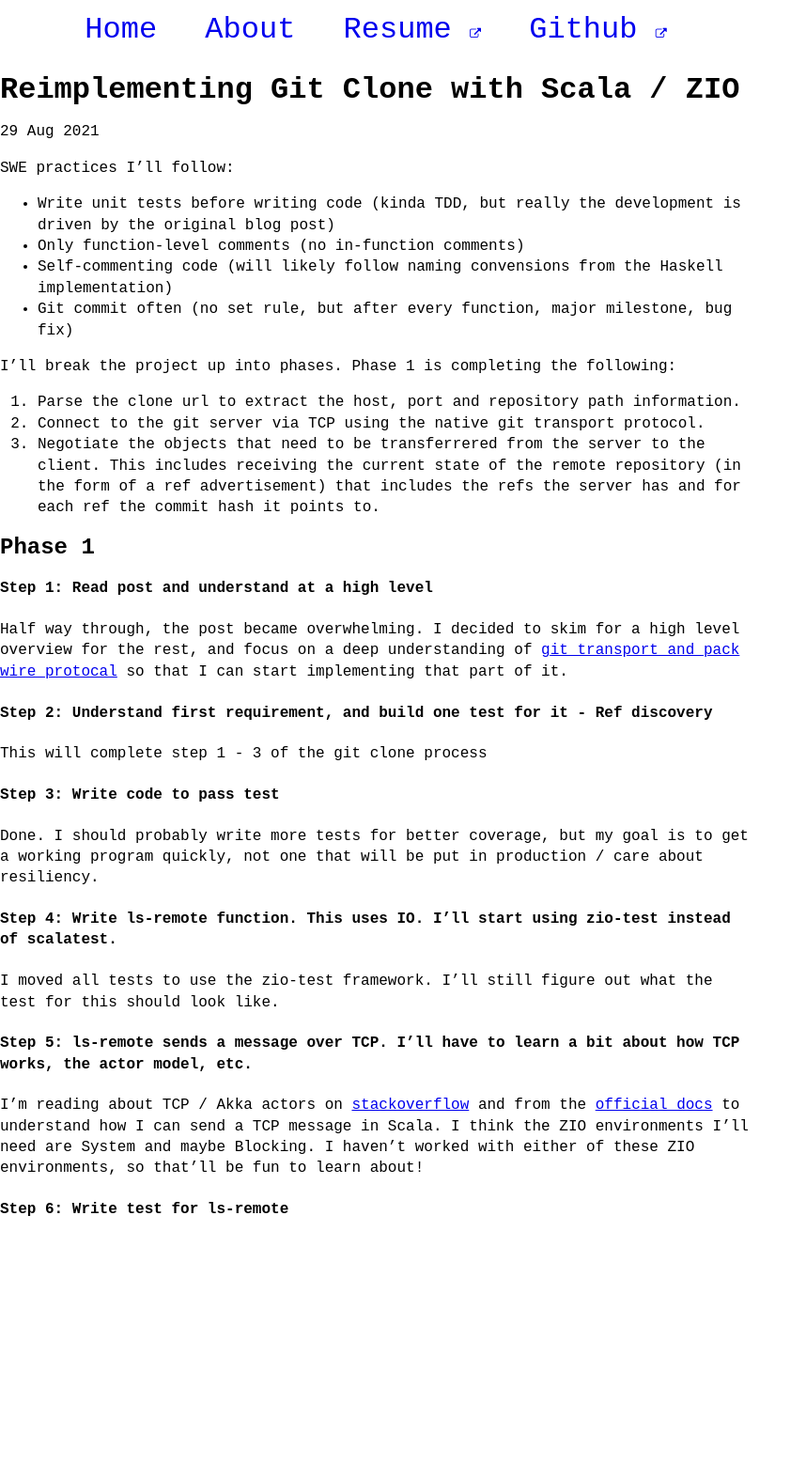
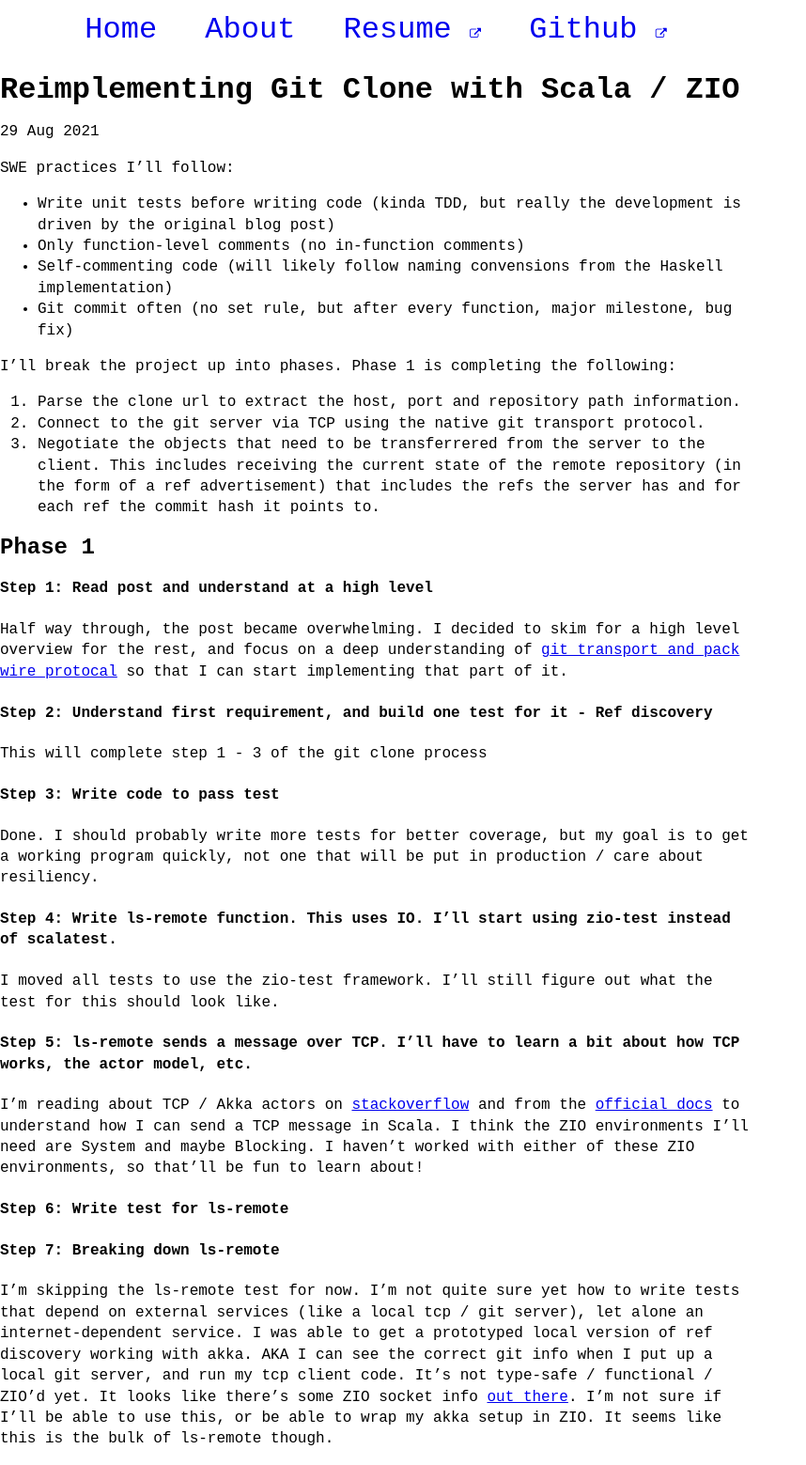
Before and after one commit to ebulllience/aryzach.github.io, a Jekyll site: the page built from _posts/2021-08-29-reimplementing-git-clone-with-scala-zio.markdown, in a window 1280 px wide. Shown: the whole page at 94% size, without its empty margins (0-858 px from the left). Built offline with Jekyll 4.4.1, drawn with Linux system fonts in a browser that asks for light colours; before the commit the page ends 1320 px from its top, so only the background shows below that.

Commit message:
ls-remote / tcp client prototype update

```diff
--- a/_posts/2021-08-29-reimplementing-git-clone-with-scala-zio.markdown
+++ b/_posts/2021-08-29-reimplementing-git-clone-with-scala-zio.markdown
@@ -36,3 +36,6 @@ I moved all tests to use the zio-test framework. I'll still figure out what the
 I'm reading about TCP / Akka actors on [stackoverflow](https://stackoverflow.com/questions/33747858/akka-tcp-client-how-can-i-send-a-message-over-tcp-using-akka-actor) and from the [official docs](https://doc.akka.io/docs/akka/snapshot/io-tcp.html?language=scala) to understand how I can send a TCP message in Scala. I think the ZIO environments I'll need are System and maybe Blocking. I haven't worked with either of these ZIO environments, so that'll be fun to learn about!
 
 #### Step 6: Write test for ls-remote
+
+#### Step 7: Breaking down ls-remote
+I'm skipping the ls-remote test for now. I'm not quite sure yet how to write tests that depend on external services (like a local tcp / git server), let alone an internet-dependent service. I was able to get a prototyped local version of ref discovery working with akka. AKA I can see the correct git info when I put up a local git server, and run my tcp client code. It's not type-safe / functional / ZIO'd yet. It looks like there's some ZIO socket info [out there](https://zio.github.io/zio-nio/docs/essentials/essentials_sockets). I'm not sure if I'll be able to use this, or be able to wrap my akka setup in ZIO. It seems like this is the bulk of ls-remote though.
```
